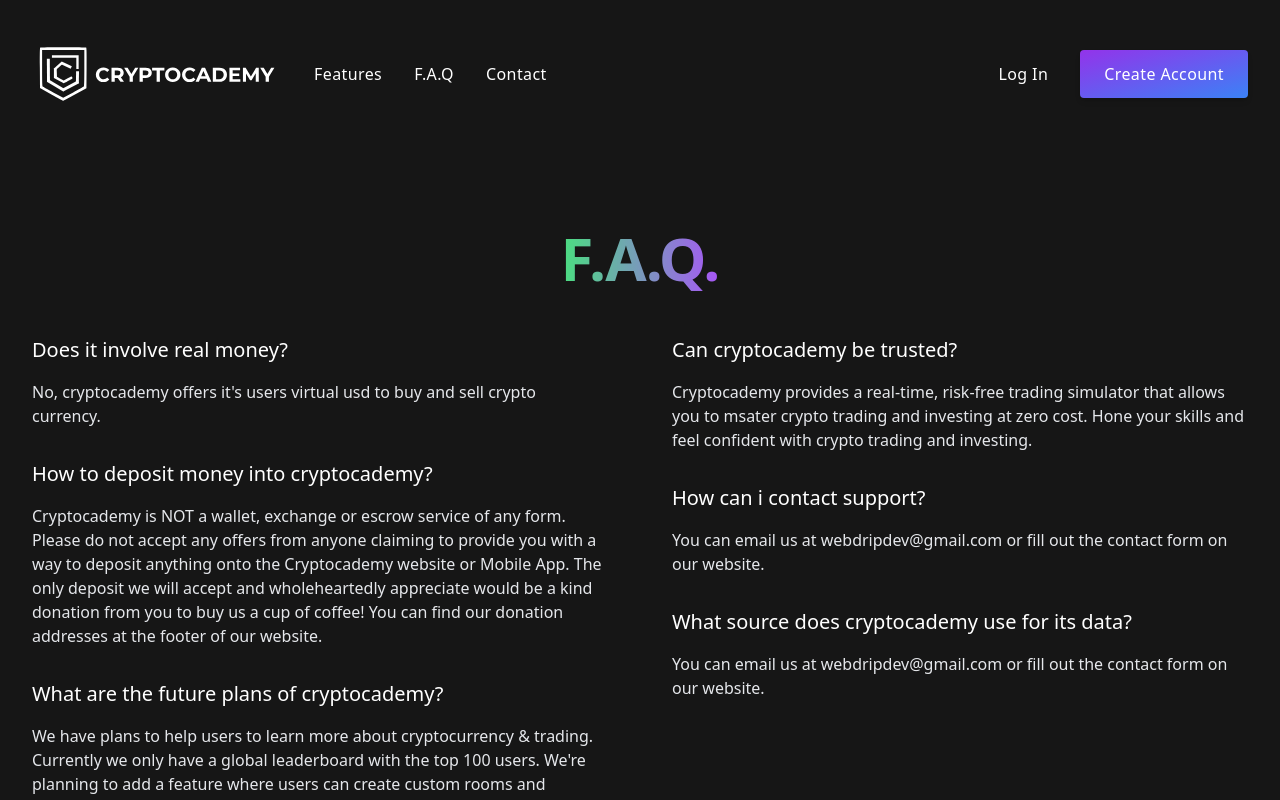
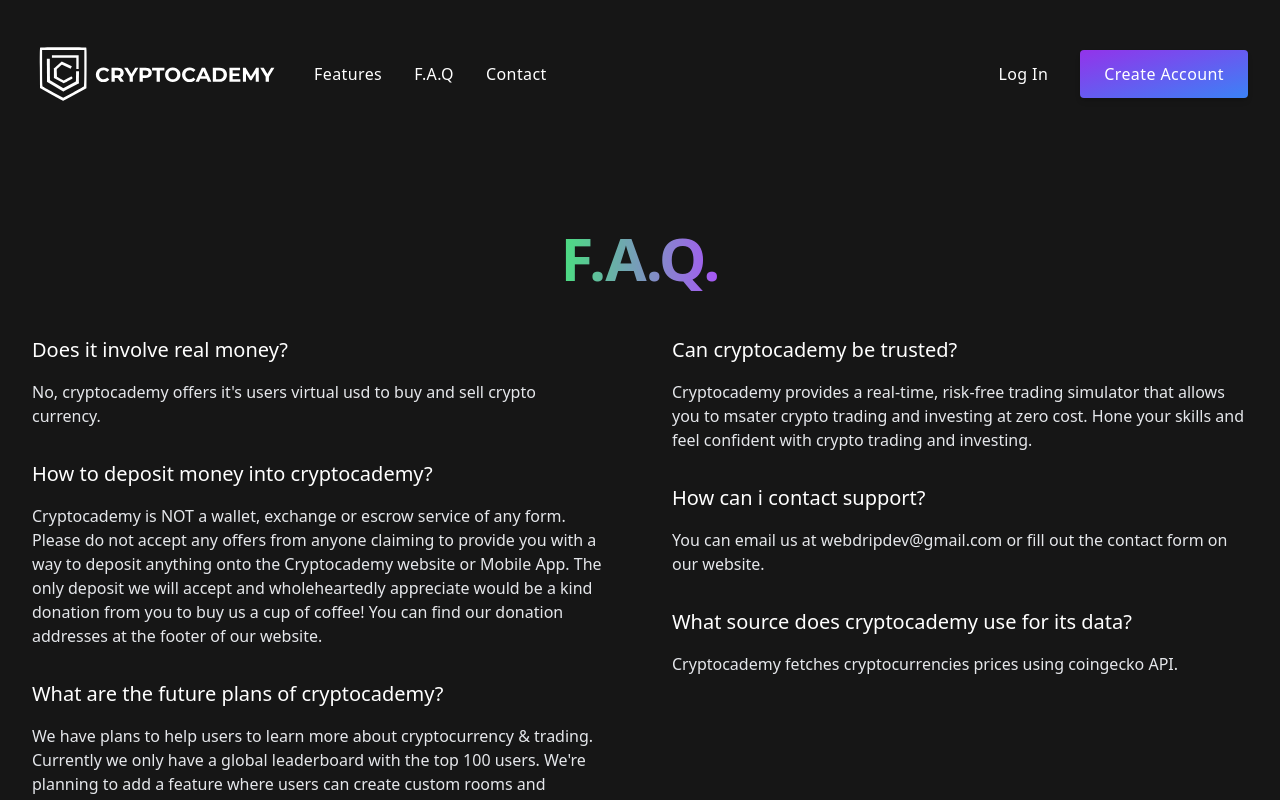
Before and after one commit to Narottam04/cryptocademy-landing-page, a Next.js app: page /faq in a window 1280 px wide. Shown: the top 800 px of the page. Built offline with nearby package versions, Linux system fonts and the light colour scheme.

Commit message:
updated faq section

```diff
--- a/pages/faq.js
+++ b/pages/faq.js
@@ -86,7 +86,7 @@
                   What source does cryptocademy use for its data?
                 </p>
                 <p className="text-gray-200">
-                    You can email us at webdripdev@gmail.com or fill out the contact form on our website.
+                  Cryptocademy fetches cryptocurrencies prices using coingecko API.
                 </p>
               </div>
             </div>
```
